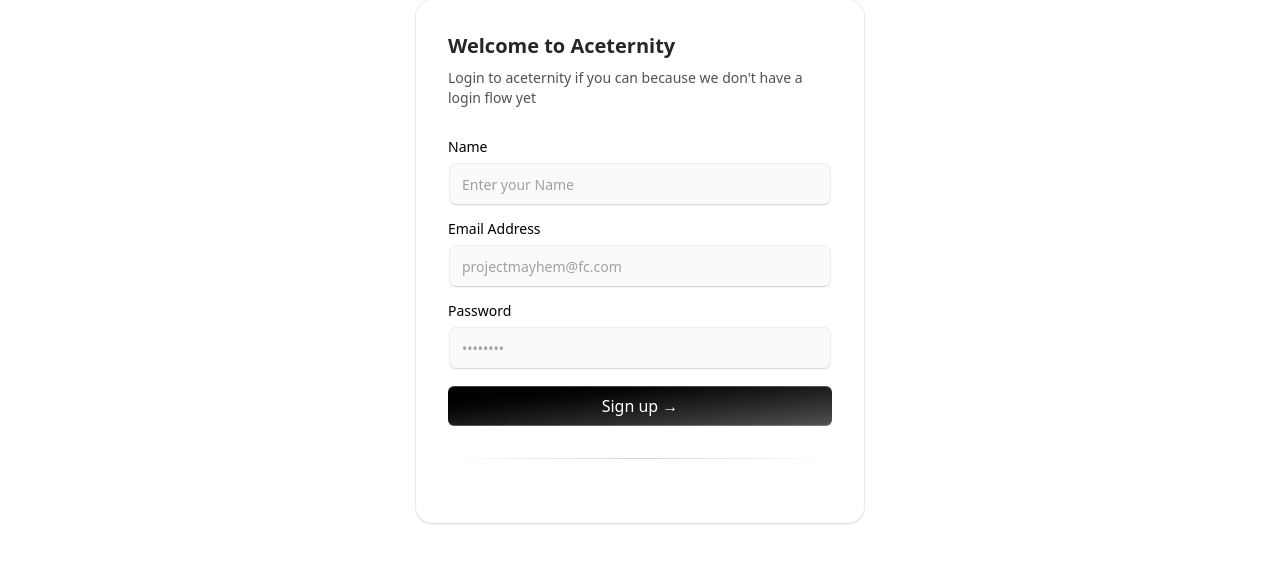
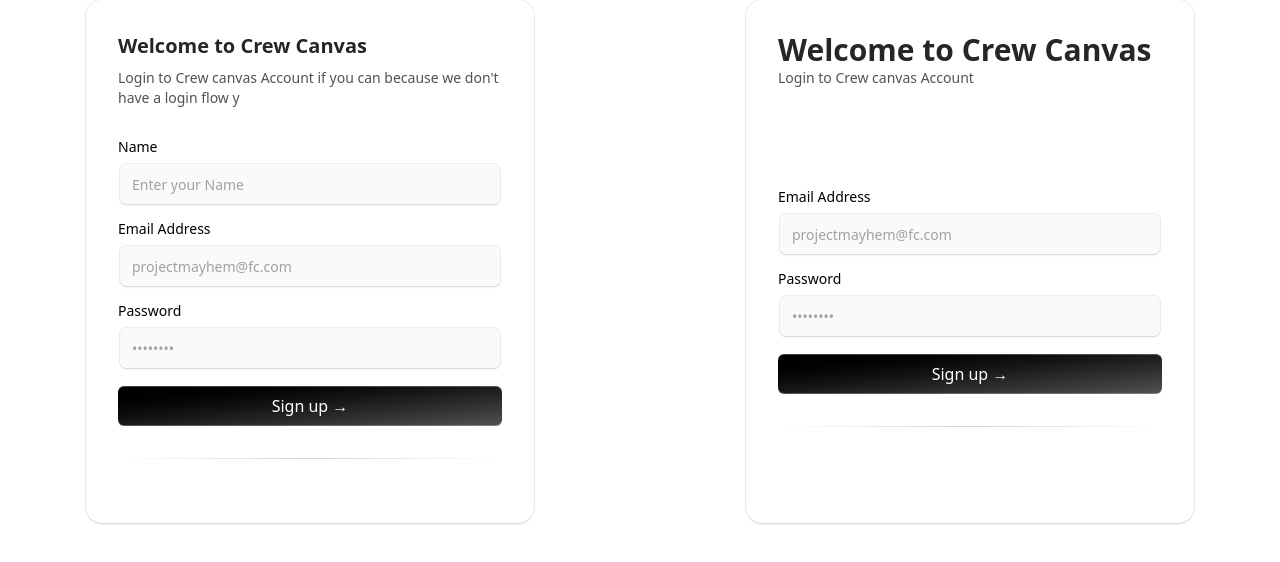
Before and after one commit to VedangKanade20/CrewCanvas-client, a React (Vite) app: page / in a window 1280 px wide. Shown: the top 562 px of the page. Built offline with nearby package versions, Linux system fonts and the light colour scheme; what @heroui/react would draw is missing.

Commit message:
feat: implement LoginForm and SignupForm components; add Header and Footer components

```diff
--- a/src/App.tsx
+++ b/src/App.tsx
@@ -1,9 +1,16 @@
-import SignupFormDemo from "./components/signup-form-demo";
+import LoginForm from "./components/loginForm";
+import SignupForm from "./components/signup-form";
 
 export default function App() {
   return (
     <>
-      <SignupFormDemo />
+      <div className="flex flex-wrap gap-10 ">
+        {" "}
+        <SignupForm />
+
+        < LoginForm />
+
+      </div>
     </>
   );
 }
--- /dev/null
+++ b/src/components/Footer.tsx
@@ -0,0 +1,9 @@
+import React from 'react'
+
+const Footer = () => {
+  return (
+    <div>footer</div>
+  )
+}
+
+export default Footer
--- /dev/null
+++ b/src/components/Header.tsx
@@ -0,0 +1,9 @@
+import React from 'react'
+
+const Header = () => {
+  return (
+    <div>header</div>
+  )
+}
+
+export default Header
--- /dev/null
+++ b/src/components/loginForm.tsx
@@ -0,0 +1,67 @@
+import React from "react";
+import { Label } from "@/components/ui/label";
+import { Input } from "@/components/ui/input";
+import { cn } from "@/lib/utils";
+
+export default function LoginForm() {
+  const handleSubmit = (e: React.FormEvent<HTMLFormElement>) => {
+    e.preventDefault();
+    console.log("Form submitted");
+  };
+  return (
+    <div className="shadow-input mx-auto w-full  max-w-md rounded-none bg-white p-12 md:rounded-2xl md:p-8 dark:bg-black flex flex-col justify-between">
+      <div>
+        <h2 className="text-3xl font-bold text-neutral-800 dark:text-neutral-200">
+          Welcome to Crew Canvas
+        </h2>
+        <p className=" max-w-sm text-sm text-neutral-600 dark:text-neutral-300">
+          Login to Crew canvas Account
+        </p>
+      </div>
+
+      <form className="my-8 " onSubmit={handleSubmit}>
+        <LabelInputContainer className="mb-4">
+          <Label htmlFor="email">Email Address</Label>
+          <Input id="email" placeholder="projectmayhem@fc.com" type="email" />
+        </LabelInputContainer>
+        <LabelInputContainer className="mb-4">
+          <Label htmlFor="password">Password</Label>
+          <Input id="password" placeholder="••••••••" type="password" />
+        </LabelInputContainer>
+
+        <button
+          className="group/btn relative block h-10 w-full rounded-md bg-gradient-to-br from-black to-neutral-600 font-medium text-white shadow-[0px_1px_0px_0px_#ffffff40_inset,0px_-1px_0px_0px_#ffffff40_inset] dark:bg-purple-700 dark:shadow-[0px_1px_0px_0px_#27272a_inset,0px_-1px_0px_0px_#27272a_inset]"
+          type="submit"
+        >
+          Sign up &rarr;
+          <BottomGradient />
+        </button>
+
+        <div className="my-8 h-[1px] w-full bg-gradient-to-r from-transparent via-neutral-300 to-transparent dark:via-neutral-700" />
+      </form>
+    </div>
+  );
+}
+
+const BottomGradient = () => {
+  return (
+    <>
+      <span className="absolute inset-x-0 -bottom-px block h-px w-full bg-gradient-to-r from-transparent via-cyan-500 to-transparent opacity-0 transition duration-500 group-hover/btn:opacity-100" />
+      <span className="absolute inset-x-10 -bottom-px mx-auto block h-px w-1/2 bg-gradient-to-r from-transparent via-indigo-500 to-transparent opacity-0 blur-sm transition duration-500 group-hover/btn:opacity-100" />
+    </>
+  );
+};
+
+const LabelInputContainer = ({
+  children,
+  className,
+}: {
+  children: React.ReactNode;
+  className?: string;
+}) => {
+  return (
+    <div className={cn("flex w-full flex-col space-y-2", className)}>
+      {children}
+    </div>
+  );
+};
--- a/src/components/signup-form-demo.tsx
+++ b/src/components/signup-form.tsx
@@ -3,8 +3,7 @@
 import { Input } from "@/components/ui/input";
 import { cn } from "@/lib/utils";
 
-
-export default function SignupFormDemo() {
+export default function SignupForm() {
   const handleSubmit = (e: React.FormEvent<HTMLFormElement>) => {
     e.preventDefault();
     console.log("Form submitted");
@@ -12,11 +11,11 @@
   return (
     <div className="shadow-input mx-auto w-full max-w-md rounded-none bg-white p-4 md:rounded-2xl md:p-8 dark:bg-black">
       <h2 className="text-xl font-bold text-neutral-800 dark:text-neutral-200">
-        Welcome to Aceternity
+        Welcome to Crew Canvas
       </h2>
       <p className="mt-2 max-w-sm text-sm text-neutral-600 dark:text-neutral-300">
-        Login to aceternity if you can because we don&apos;t have a login flow
-        yet
+        Login to Crew canvas Account if you can because we don&apos;t have a
+        login flow y
       </p>
 
       <form className="my-8" onSubmit={handleSubmit}>
@@ -25,7 +24,6 @@
             <Label htmlFor="Name">Name</Label>
             <Input id="name" placeholder="Enter your Name" type="text" />
           </LabelInputContainer>
-
         </div>
         <LabelInputContainer className="mb-4">
           <Label htmlFor="email">Email Address</Label>
@@ -36,9 +34,8 @@
           <Input id="password" placeholder="••••••••" type="password" />
         </LabelInputContainer>
 
-
         <button
-          className="group/btn relative block h-10 w-full rounded-md bg-gradient-to-br from-black to-neutral-600 font-medium text-white shadow-[0px_1px_0px_0px_#ffffff40_inset,0px_-1px_0px_0px_#ffffff40_inset] dark:bg-zinc-800 dark:from-zinc-900 dark:to-zinc-900 dark:shadow-[0px_1px_0px_0px_#27272a_inset,0px_-1px_0px_0px_#27272a_inset]"
+          className="group/btn relative block h-10 w-full rounded-md bg-gradient-to-br from-black to-neutral-600 font-medium text-white shadow-[0px_1px_0px_0px_#ffffff40_inset,0px_-1px_0px_0px_#ffffff40_inset] dark:bg-purple-700 dark:shadow-[0px_1px_0px_0px_#27272a_inset,0px_-1px_0px_0px_#27272a_inset]"
           type="submit"
         >
           Sign up &rarr;
```
